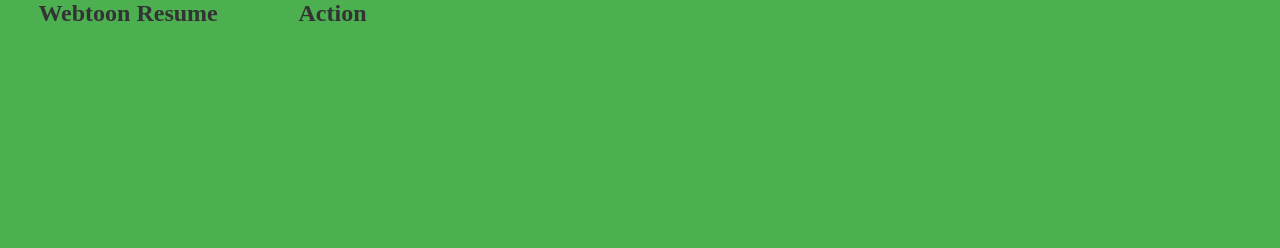
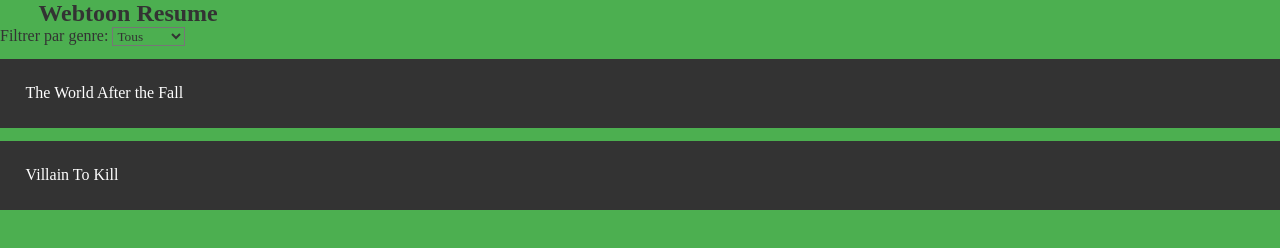
Before and after one commit to PGII33/pgii_spam, a plain HTML site: page web/Webtoon Resume/index.html in a window 1280 px wide. Drawn offline with Linux system fonts and the light colour scheme; a web font is replaced by a local one.

Commit message:
index.html :  - Ajout du tri par genre  - Fusion avec action.html  - Scaling Auto (x1 par défaut)

```diff
--- a/web/Webtoon Resume/index.html
+++ b/web/Webtoon Resume/index.html
@@ -2,15 +2,43 @@
 <html>
 <head>
     <meta charset="UTF-8">
-    <title>Webtoon Resume</title>
+    <meta name="viewport" content="width=device-width, initial-scale=1.0">
+    <title>Webtoon Resume - Action</title>
     <link rel="stylesheet" href="https://fonts.googleapis.com/css?family=Rubik+Doodle+Shadow">
     <link rel="stylesheet" href="style.css">
 </head>
 <header class="header">
     <a href="index.html"><b>Webtoon Resume</b></a>
-    <a href="action.html"><b>Action</b></a>
 </header>
 <body>
 
+    <div>
+        <label for="genreFilter">Filtrer par genre:</label>
+        <select id="genreFilter" onchange="filtrerParGenre()">
+          <option value="tous">Tous</option>
+          <option value="action">Action</option>
+          <option value="aventure">Aventure</option>
+          <option value="romance">Romance</option>
+        </select>
+      </div>
+
+<div class="toggle-text"toggle-text onclick="toggleVisibility('The_World_After_the_Fall')">
+    The World After the Fall
+</div>
+
+<div class="hidden-text" id="The_World_After_the_Fall">
+    <p id="The-World-After-The-Fall">
+    </p>
+</div>
+
+<div class="toggle-text romance" onclick="toggleVisibility('Villain_To_Kill')">
+    Villain To Kill
+</div>
+<div class="hidden-text" id="Villain_To_Kill">
+    <p id="Villain-To-Kill"></p>
+</div>
+
+<script src="script.js"></script>
+<script src="text_convert.js"></script>
 </body>
 </html>
```
